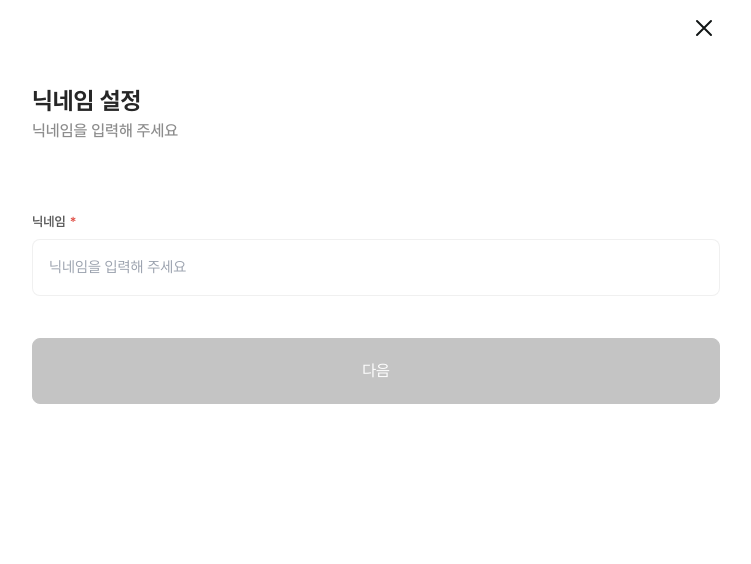
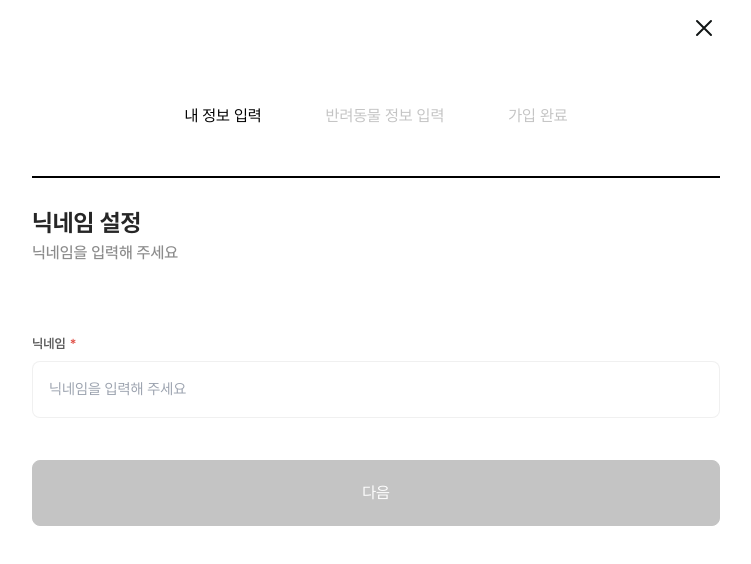
Before and after one commit to petD-ary/petDiary, a Next.js app: page /account in a window 1280 px wide. Shown: the top 564 px of the page, without its empty margins (264-1015 px from the left). Built offline with nearby package versions, Linux system fonts and the light colour scheme.

Commit message:
chore: Breadcrumbs 컴포넌트 수정 진행 중

```diff
--- a/app/(home)/account/page.tsx
+++ b/app/(home)/account/page.tsx
@@ -15,7 +15,7 @@ const AccountPage = () => {
 
   return (
     <div className=''>
-      {/* <Breadcrumb step={step} /> */}
+      <Breadcrumb step={step} />
 
       {step === 0 && <UserForm />}
       {step === 1 && <PetInForm />}
```
